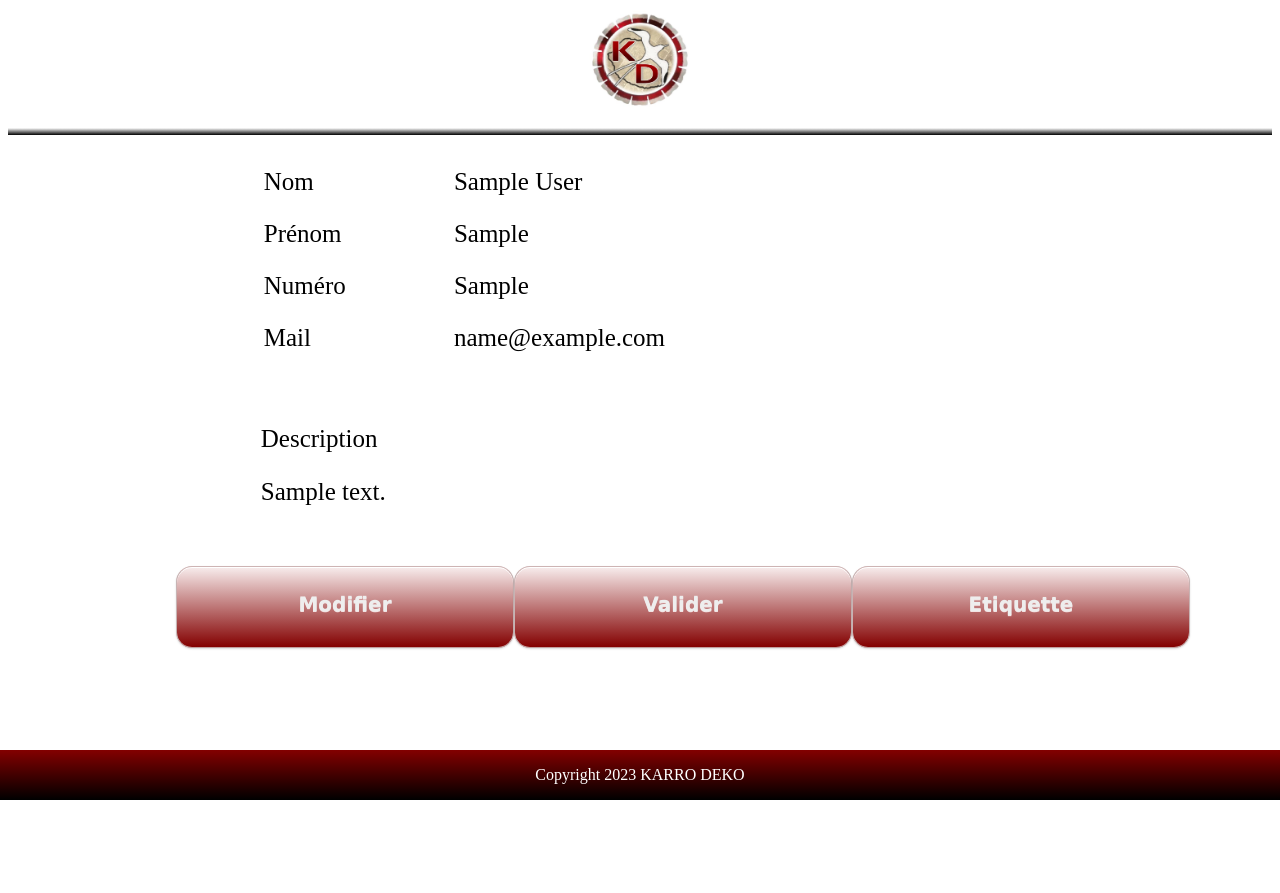
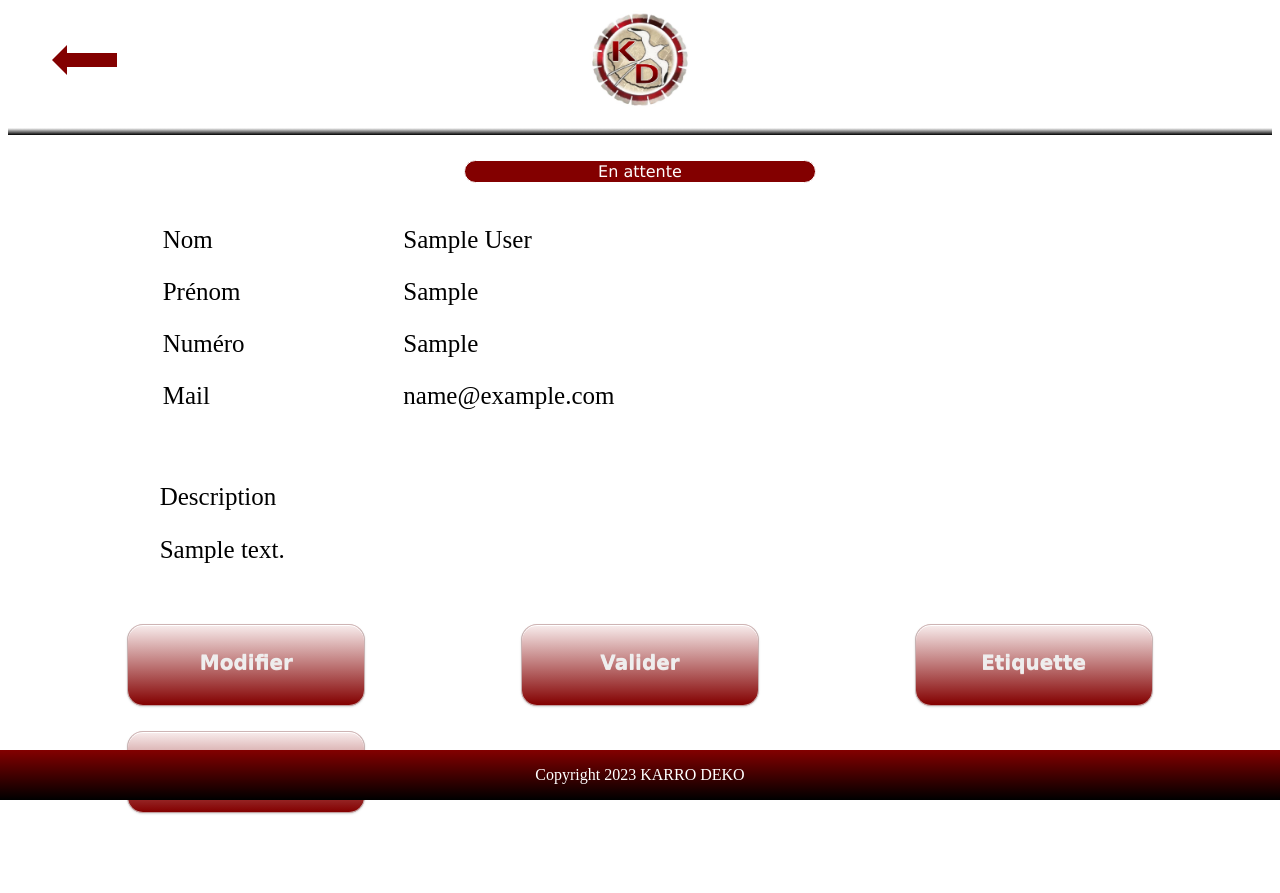
Before and after one commit to Alexandre9292/karrodeko, a Django app: page /customer/1/ in a window 1280 px wide. Before the commit the page ends 800 px from the top, so only its background shows below. Run offline with Django 4.2, Linux system fonts and the light colour scheme; tables that the repository leaves empty hold one stand-in row (values such as "Sample post").

Commit message:
Fonction + RD

```diff
--- a/karrodeko/urls.py
+++ b/karrodeko/urls.py
@@ -16,6 +16,8 @@ Including another URLconf
 from django.contrib import admin
 from django.urls import path
 import management.views
+from django.conf import settings
+from django.conf.urls.static import static
 
 urlpatterns = [
     path('admin/', admin.site.urls),
@@ -23,6 +25,15 @@ urlpatterns = [
     path('customer/new', management.views.new_customer, name='new_customer'),
     path('customer/<int:customer_id>/', management.views.info_customer, name='info_customer'),
     path('customer/<int:customer_id>/edit', management.views.edit_customer, name='edit_customer'),
-    path('customer/<int:customer_id>/BDC', management.views.bon_de_commande, name='bon_de_commande'),
+    path('customer/<int:customer_id>/delete', management.views.delete_customer, name='delete_customer'),
+    path('customer/<int:customer_id>/delete-confirmation', management.views.delete_customer_confirmation, name='delete_customer_confirmation'),
+    path('customer/<int:customer_id>/BDL', management.views.bon_de_livraison, name='bon_de_livraison'),
+    path('customer/<int:customer_id>/validation', management.views.validation, name='validation'),
+    path('customer/<int:customer_id>/retour-atelier', management.views.retour_atelier, name='retour_atelier'),
     path('customer/<int:customer_id>/etiquette', management.views.etiquette, name='etiquette'),
+    path('customer/<int:customer_id>/etiquette/impression', management.views.etiquette_impression, name='etiquette_impression'),
 ]
+
+if settings.DEBUG:
+    urlpatterns += static(
+        settings.MEDIA_URL, document_root=settings.MEDIA_ROOT)
--- a/management/templates/management/edit_customer.html
+++ b/management/templates/management/edit_customer.html
@@ -1,6 +1,8 @@
 {% extends 'base.html' %}
 {% load static %}
 {% block content %}
+
+<a href="{% url 'info_customer' customer.id %}"><div class="arrow-back"></div></a>
 
 <div class="form-cust">
     <form method="post">
--- a/management/templates/management/info_customer.html
+++ b/management/templates/management/info_customer.html
@@ -2,6 +2,19 @@
 {% load static %}
 {% block content %}
 
+    <a href="{% url 'dashbord' %}"><div class="arrow-back"></div></a>
+
+    <div class="info-status">
+        {% if customer.status == 1 %}
+            <p style="background: #830000; color: #FFFFFF;">En attente</p>
+        {% elif customer.status == 2 %}
+            <p style="background: #ffe70f; color: #000000;">En Cours</p>
+        {% elif customer.status == 3 %}
+            <p style="background: #008325; color: #000000;">Terminé</p>
+        {% else %}
+            <p style="background: #000d83; color: #FFFFFF;">Livré</p>
+        {% endif %}
+    </div>
     <div class="info-customer">
         <table>
             <tbody>
@@ -24,7 +37,7 @@
             </tbody>
         </table>
         <p>Description </p>
-        <p>{{ customer.description }}</p>
+        <p>{{ customer.description|linebreaks }}</p>
     </div>
 
     <div class="button-cust">
@@ -34,13 +47,13 @@
             </div>
         </a>
         {% if customer.status < 3  %}
-            <a href="{% url 'bon_de_commande' customer.id %}">
+            <a href="{% url 'validation' customer.id %}">
                 <div class="button-element">
                     <span>Valider</span>
                 </div>
             </a>
         {% else %}
-            <a href="{% url 'bon_de_commande' customer.id %}">
+            <a href="{% url 'retour_atelier' customer.id %}">
                 <div class="button-element">
                     <span>Retour en atelier</span>
                 </div>
@@ -52,12 +65,17 @@
             </div>
         </a>
         {% if customer.status > 2  %}
-            <a href="{% url 'bon_de_commande' customer.id %}">
+            <a href="{% url 'bon_de_livraison' customer.id %}">
                 <div class="button-element">
-                    <span>Bon de commande</span>
+                    <span>Bon de livraison</span>
                 </div>
             </a>
         {% endif %}
+        <a href="{% url 'delete_customer_confirmation' customer.id %}">
+            <div class="button-element">
+                <span>Supprimer</span>
+            </div>
+        </a>
     </div>
 
 {% endblock %}
--- a/management/templates/management/new_customer.html
+++ b/management/templates/management/new_customer.html
@@ -1,6 +1,8 @@
 {% extends 'base.html' %}
 {% load static %}
 {% block content %}
+
+<a href="{% url 'dashbord' %}"><div class="arrow-back"></div></a>
 
 <div class="form-cust">
     <form method="post">
--- a/management/views.py
+++ b/management/views.py
@@ -1,5 +1,10 @@
 from django.shortcuts import render, redirect, get_object_or_404
 from . import forms, models
+import qrcode
+from django.conf import settings
+from django.urls import reverse
+import os
+
 
 #Dashbord
 def dashbord(request):
@@ -25,7 +30,18 @@ def edit_customer(request, customer_id):
         if form.is_valid():
             customer = form.save()
             return redirect('etiquette', customer_id=customer.id)
-    return render(request, 'management/edit_customer.html', context={'form': form})
+    return render(request, 'management/edit_customer.html', context={'form': form, 'customer': customer})
+
+#Supprimer client
+def delete_customer(request, customer_id):
+    customer = get_object_or_404(models.Customer, id=customer_id)
+    customer.delete()
+    return redirect('dashbord')
+
+#Confirmation de suppression client
+def delete_customer_confirmation(request, customer_id):
+    customer = get_object_or_404(models.Customer, id=customer_id)
+    return render(request, 'management/delete_customer.html', context={'customer': customer})
 
 #Info du client
 def info_customer(request, customer_id):
@@ -33,10 +49,49 @@ def info_customer(request, customer_id):
     return render(request, 'management/info_customer.html', context={'customer': customer})
 
 #Bon de commande
-def bon_de_commande(request):
-    return render(request, 'management/bon_de_commande.html')
+def bon_de_livraison(request, customer_id):
+    customer = get_object_or_404(models.Customer, id=customer_id)
+    return render(request, 'management/bdl.html', context={'customer': customer})
+
+#Validation
+def validation(request, customer_id):
+    customer = get_object_or_404(models.Customer, id=customer_id)
+    customer.status = 3
+    customer.save()
+    return render(request, 'management/info_customer.html', context={'customer': customer})
+
+#Retour en attelier
+def retour_atelier(request, customer_id):
+    customer = get_object_or_404(models.Customer, id=customer_id)
+    customer.status = 2
+    customer.save()
+    return render(request, 'management/info_customer.html', context={'customer': customer})
 
 #Etiquette
 def etiquette(request, customer_id):
     customer = get_object_or_404(models.Customer, id=customer_id)
-    return render(request, 'management/etiquette.html', context={'customer': customer})
+    directory = str(settings.BASE_DIR) + settings.MEDIA_URL + str(customer.id) + customer.nom + customer.prenom
+
+    if os.path.isdir(directory) is False :
+        os.makedirs(directory)
+        url = request.build_absolute_uri(reverse("info_customer", args=[customer_id]))
+        qr = qrcode.QRCode(
+            version=1,
+            error_correction=qrcode.constants.ERROR_CORRECT_L,
+            box_size=10,
+            border=4,
+        )
+        qr.add_data(url)
+        qr.make(fit=True)
+
+        img = qr.make_image(fill_color="black", back_color="white")
+        img.save(directory + "/code.jpg")
+
+    code_url = settings.MEDIA_URL + str(customer.id) + customer.nom + customer.prenom + "/code.jpg"
+
+    return render(request, 'management/etiquette.html', context={'customer': customer, 'code_url': code_url})
+
+#Impressio de l'étiquette
+def etiquette_impression(request, customer_id):
+    customer = get_object_or_404(models.Customer, id=customer_id)
+    return render(request, 'management/info_customer.html', context={'customer': customer})
--- a/requirements.txt
+++ b/requirements.txt
@@ -1,6 +1,10 @@
 asgiref==3.6.0
+colorama==0.4.6
 Django==4.1.5
 Pillow==9.4.0
+pypng==0.20220715.0
 python-decouple==3.7
+qrcode==7.4
 sqlparse==0.4.3
+typing_extensions==4.4.0
 tzdata==2022.7
--- a/static/app.css
+++ b/static/app.css
@@ -3,6 +3,13 @@
     width: 75%;
     margin-left: auto;
     margin-right: auto;
+    margin-bottom: 70px;
+}
+
+@media (max-width: 1500px) {
+    .main {
+        width: 95%;
+    }
 }
 
 a {
@@ -30,6 +37,40 @@ header {
     margin: 20px 0;
 }
 
+/* ////////// FLECHE RETOUR ////////// */
+
+.arrow-back {
+    display: inline-block;
+    position: absolute;
+    top: 60px;
+    left: 60px;
+}
+
+.arrow-back:before {
+    content: "";
+    width: 50;
+    border-top: 7px solid #830000;
+    border-bottom: 7px solid #830000;
+    border-left: 7px solid #830000;
+    position: absolute;
+    left: 0;
+    top: 50%;
+    transform: translateY(-50%);
+}
+
+.arrow-back:after {
+    content: "";
+    width: 0;
+    height: 0;
+    border-top: 15px solid transparent;
+    border-bottom: 15px solid transparent;
+    border-right: 15px solid #830000;
+    position: absolute;
+    right: -7px;
+    top: 50%;
+    transform: translateY(-50%);
+}
+
 /* ////////// BOUTONS ////////// */
 
 .button {
@@ -87,6 +128,26 @@ header {
     color: #EEEEEE;
 }
 
+@media (max-width: 1500px) {
+    .button-cust {
+        grid-template-columns: auto auto auto;
+    }
+
+    .button-element {
+        width: 200px;
+    }
+}
+
+@media (max-width: 800px) {
+    .button-cust {
+        grid-template-columns: auto auto;
+    }
+
+    .button-element {
+        width: 200px;
+    }
+}
+
 /* ////////// DASHBORD ////////// */
 
 .tab-list table, .tab-list td  {
@@ -180,11 +253,28 @@ header {
     background-color:#f2f2f2;
     padding:20px;
     width: 100%;
-
-    margin-bottom: 100px;
   }
 
 /* ////////// INFO CUSTOMER ////////// */
+
+.info-status  {
+    text-align: center;
+    width: 100%;
+    margin-bottom: 30px;;
+}
+
+.info-status p  {
+    width: 25%;
+    margin-left: auto;
+    margin-right: auto;
+    font-family: 'Lucida Grande', Tahoma, Verdana, sans-serif;
+    text-align: center;
+    padding: 1px 25px;
+    margin-top: 25px;
+    border: 1px solid;
+    border-radius: 16px;
+    outline: 0;
+}
 
 .info-customer td, .info-customer p {
     font-size: 25px;
--- a/templates/base.html
+++ b/templates/base.html
@@ -6,10 +6,12 @@
         <!--<link rel="shortcut icon" type="image/x-icon" href="/static/images/logo.ico"/> -->
 
         <!-- <script src="{% static 'app.js' %}"></script> -->
+
+        {% block javascripts %}{% endblock javascripts %}
     </head>
     <body>
         <header>
-            <div class="content-header">
+            <div class="content-header no-print">
                 <a href="{% url 'dashbord' %}" style="text-decoration: none;">
                     <img class="logo" src="{% static 'images/logo.jpg'%}">
                 </a>
@@ -20,7 +22,7 @@
             {% block content %}{% endblock content %}
         </div>
         <footer>
-            <div class="sub_footer">
+            <div class="sub_footer no-print">
                 <p>Copyright 2023 KARRO DEKO</p>
             </div>
         </footer>
```
Also changed, not shown: other parts of static/app.css (+134 -1 lines), management/templates/management/bdl.html (renamed from management/templates/management/bdc.html, +5 -3 lines), management/templates/management/dashbord.html (+18 -16 lines), management/templates/management/delete_customer.html (added, +18 -0 lines), management/templates/management/etiquette.html (+23 -5 lines), media/1zefzfsdfs/code.jpg (added), media/2sqdvsdvaazeazezeaezezzaeaze/code.jpg (added), media/3sdfsdf/code.jpg (added), media/4dfbdfbdbfdfb/code.jpg (added).
